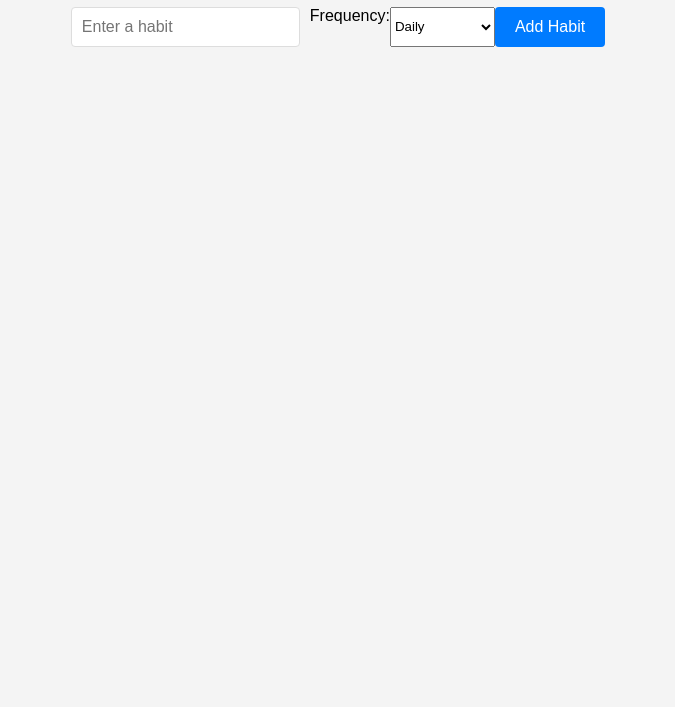
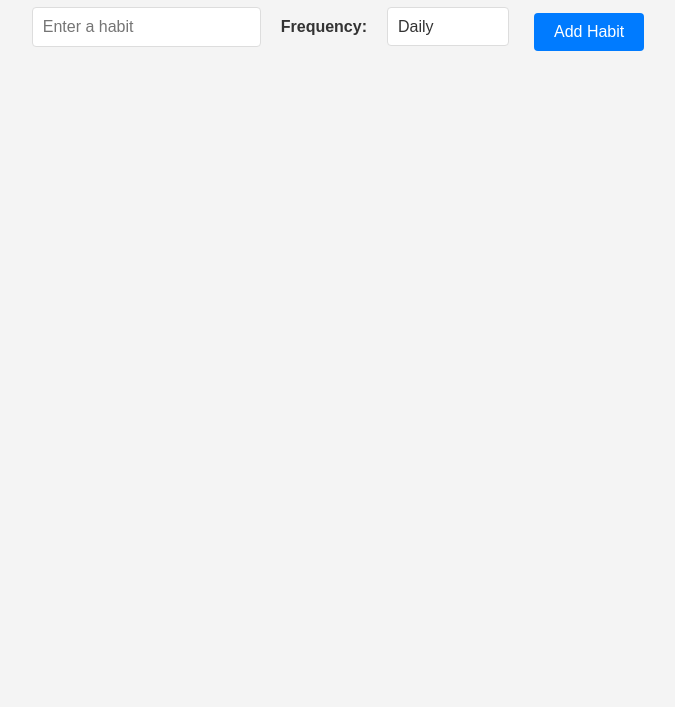
Before and after one commit to annacwu/HabitTracker, a website with bundled scripts: page public/index.html in a window 1280 px wide. Shown: the part 93-800 px from the top of the page, without its empty margins (302-977 px from the left). Built offline with nearby package versions, Linux system fonts and the light colour scheme.

Commit message:
Small style fixes

```diff
--- a/public/index.html
+++ b/public/index.html
@@ -9,8 +9,9 @@
 <body>
     <h1>Habit Tracker</h1>
     <form id="habit-form">
+        <div style="display: flex; gap: 10px; align-items: center; flex-wrap: wrap;">
             <input type="text" id="habit-input" placeholder="Enter a habit" required />
-
+            <div style="display: flex; align-items: center;">
                 <label for="frequency-input">Frequency:</label>
                 <select id="frequency-input">
                     <option value="Daily">Daily</option>
@@ -18,18 +19,24 @@
                     <option value="Twice a Week">Twice a Week</option>
                     <option value="Custom">Custom</option>
                 </select>
+            </div>
+        </div>
 
         <div id="custom-frequency-input" style="display: none;">
             <label for="custom-days">Select Days:</label>
+            <div>
                 <input type="checkbox" id="monday" value="Monday" /> Monday
                 <input type="checkbox" id="tuesday" value="Tuesday" /> Tuesday
                 <input type="checkbox" id="wednesday" value="Wednesday" /> Wednesday
                 <input type="checkbox" id="thursday" value="Thursday" /> Thursday
                 <input type="checkbox" id="friday" value="Friday" /> Friday
             </div>
+        </div>
 
         <button type="submit">Add Habit</button>
     </form>
+
+
     <ul id="habit-list"></ul>
     <script src="../dist/app.js"></script>
 </body>
--- a/public/style.css
+++ b/public/style.css
@@ -3,6 +3,7 @@ body {
     background-color: #f4f4f4;
     margin: 0;
     padding: 20px;
+    align-items: center;
 }
 
 h1 {
@@ -10,10 +11,12 @@ h1 {
     color: #333;
 }
 
+/* Overall form container spacing */
 form {
     display: flex;
-    justify-content: center;
-    margin-bottom: 20px;
+    align-items: center; /* Vertically aligns elements in the row */
+    justify-content: center; /* Ensures alignment to the left */
+    gap: 15px; /* Adds consistent spacing between elements */
 }
 
 input {
@@ -24,9 +27,11 @@ input {
     margin-right: 10px;
 }
 
+/* Submit button styling */
 button {
-    padding: 10px 20px;
+    padding: 10px 20px; /* Ensures consistent size */
     font-size: 16px;
+    width: auto; /* Prevents resizing based on other elements */
     border: none;
     background-color: #007bff;
     color: white;
@@ -77,3 +82,87 @@ li .delete-button {
 li .delete-button:hover {
     background-color: #c82333;
 }
+
+/* Style for the frequency label and select dropdown */
+label {
+    margin-right: 10px;
+    font-size: 16px;
+    color: #333;
+}
+
+select {
+    padding: 10px;
+    font-size: 16px;
+    border: 1px solid #ddd;
+    border-radius: 4px;
+    background-color: #fff;
+    color: #333;
+    margin-right: 10px;
+    appearance: none; /* Removes the default OS styling */
+}
+
+select:focus {
+    outline: none;
+    border-color: #007bff;
+    box-shadow: 0 0 5px rgba(0, 123, 255, 0.5);
+}
+
+/* Ensure consistent font styles across all inputs and labels */
+form * {
+    font-family: Arial, sans-serif;
+}
+
+/* Style for the custom frequency input section */
+#custom-frequency-input {
+    margin-top: 20px; /* Adds space between the custom section and the elements above */
+    padding: 10px; /* Adds some internal space for better readability */
+    border: 1px solid #ddd; /* Optional: gives the custom section a visible boundary */
+    border-radius: 4px; /* Optional: matches the rounded look of other inputs */
+    background-color: #f9f9f9; /* Optional: adds subtle background to distinguish it */
+}
+
+#custom-frequency-input label {
+    font-size: 16px;
+    font-weight: bold;
+    display: block; /* Ensures the label appears above checkboxes */
+    margin-bottom: 8px; /* Adds space between label and checkboxes */
+}
+
+#custom-frequency-input input[type="checkbox"] {
+    margin-right: 8px; /* Adds spacing between checkboxes and labels */
+    margin-bottom: 8px; /* Adds spacing between rows of checkboxes */
+}
+
+#custom-frequency-input input[type="checkbox"]:last-child {
+    margin-bottom: 0; /* Ensures the last checkbox doesn’t have extra spacing */
+}
+
+
+/* Frequency section */
+#frequency-input {
+    padding: 10px;
+    font-size: 16px;
+    border: 1px solid #ddd;
+    border-radius: 4px;
+    background-color: #fff;
+    color: #333;
+    margin-left: 10px; /* Adds spacing between label and dropdown */
+    appearance: none; /* Removes default dropdown styling */
+}
+
+#frequency-input:focus {
+    outline: none;
+    border-color: #007bff;
+    box-shadow: 0 0 5px rgba(0, 123, 255, 0.5);
+}
+
+label[for="frequency-input"] {
+    font-size: 16px;
+    color: #333;
+    font-weight: bold;
+}
+
+/* To ensure spacing around the frequency section */
+form > div {
+    margin-bottom: 10px;
+}
```
Lines whose indentation alone changed are shown as unchanged.
